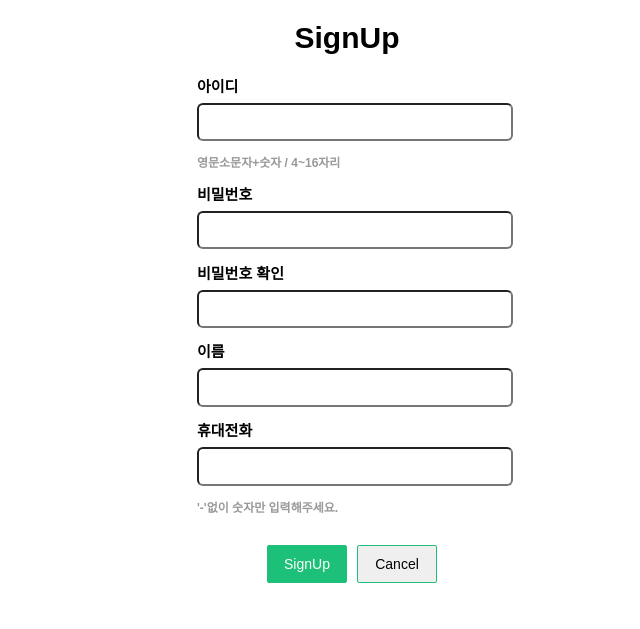
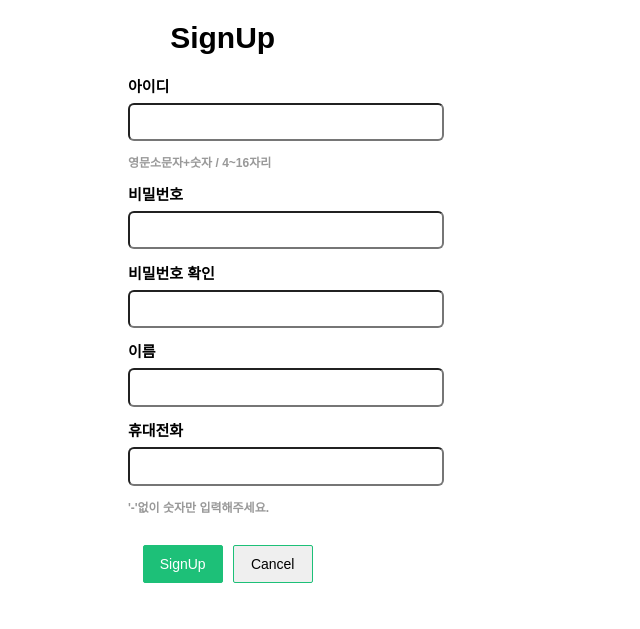
Before and after one commit to Suah-Cho/SSG_PROJECT01, a Flask app: page /signup in a window 1280 px wide. Shown: the part 171-800 px from the top of the page, without its empty margins (411-1051 px from the left). Run offline with Flask 3, Linux system fonts and the light colour scheme.

Commit message:
update signup css

```diff
--- a/static/css/style.css
+++ b/static/css/style.css
@@ -137,12 +137,13 @@
     /* align-items: center; */
 }
 
+
 .signup {
-    width: 300px;
+    width: 15%;
     /* border: 4px solid #000; */
     position: relative;
     text-align: center;
-    margin-left: 600px;
+    margin-left: 42%;
     /* justify-content: center; */
 }
 
```
